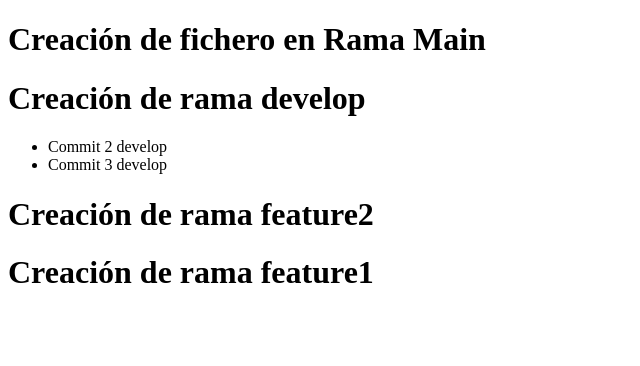
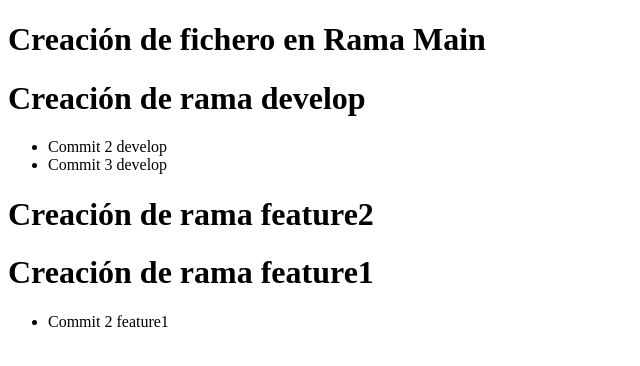
Before and after one commit to pabloGRC90/UT2-Git_PGG4, a plain HTML site: page public/index.html in a window 1280 px wide. Shown: the whole page, without its empty margins (0-640 px from the left). Drawn offline with Linux system fonts and the light colour scheme.

Commit message:
Commit 2 feature1

```diff
--- a/public/index.html
+++ b/public/index.html
@@ -20,5 +20,12 @@
 
 
     <h1>Creación de rama feature1</h1>
+    <ul>
+        <li>Commit 2 feature1</li>
+    </ul>
+
+
+
+
 </body>
 </html>
```
